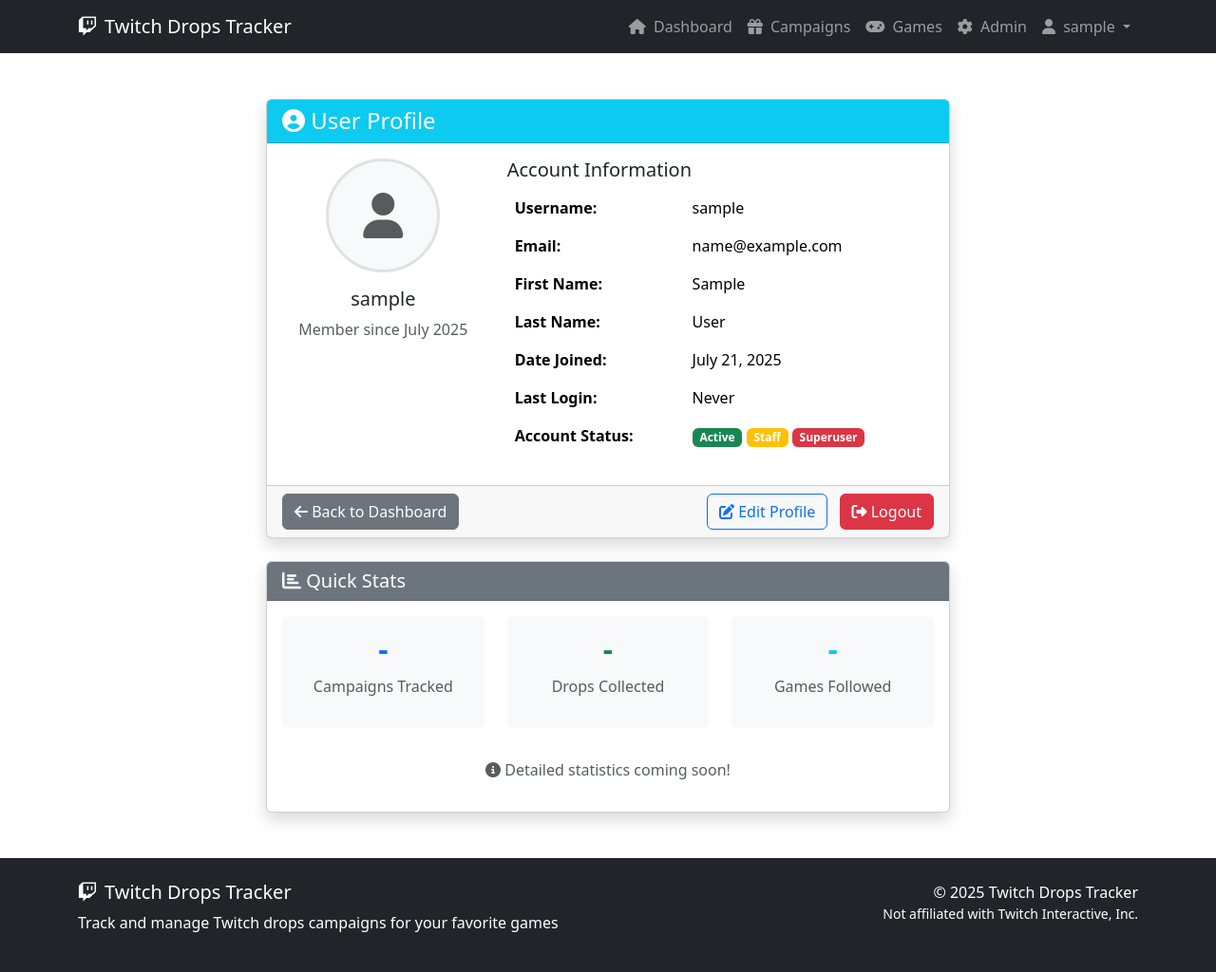
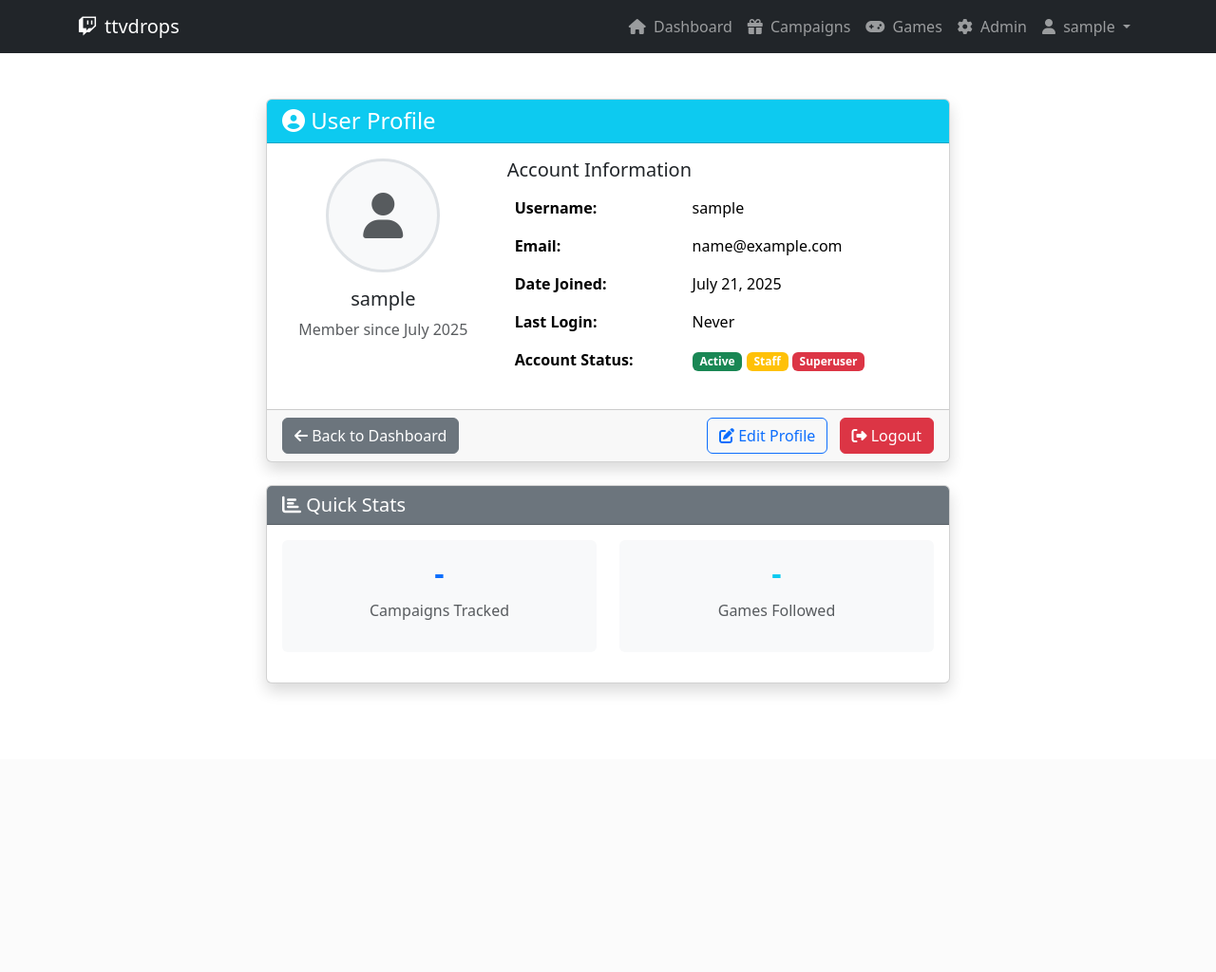
Before and after one commit to TheLovinator1/ttvdrops, a Django app: page /accounts/profile/ in a window 1280 px wide. Shown: the whole page at 95% size. After the commit the page ends 729 px from the top, so only its background shows below. Run offline with Django 5.2, Linux system fonts and the light colour scheme; the visitor is signed in with stand-in values (Sample User, id 1); parts of the project's set-up code (start-up, migrations or seed data) failed here and were passed over.

Commit message:
Refactor profile and base templates for improved clarity and consistency

```diff
--- a/templates/accounts/profile.html
+++ b/templates/accounts/profile.html
@@ -30,14 +30,6 @@
                                 <tr>
                                     <td><strong>Email:</strong></td>
                                     <td>{{ user.email|default:"Not provided" }}</td>
-                                </tr>
-                                <tr>
-                                    <td><strong>First Name:</strong></td>
-                                    <td>{{ user.first_name|default:"Not provided" }}</td>
-                                </tr>
-                                <tr>
-                                    <td><strong>Last Name:</strong></td>
-                                    <td>{{ user.last_name|default:"Not provided" }}</td>
                                 </tr>
                                 <tr>
                                     <td><strong>Date Joined:</strong></td>
@@ -92,28 +84,19 @@
                 </div>
                 <div class="card-body">
                     <div class="row text-center">
-                        <div class="col-md-4">
+                        <div class="col-md-6">
                             <div class="stat-card">
                                 <h3 class="text-primary">-</h3>
                                 <p class="text-muted">Campaigns Tracked</p>
                             </div>
                         </div>
-                        <div class="col-md-4">
-                            <div class="stat-card">
-                                <h3 class="text-success">-</h3>
-                                <p class="text-muted">Drops Collected</p>
-                            </div>
-                        </div>
-                        <div class="col-md-4">
+                        <div class="col-md-6">
                             <div class="stat-card">
                                 <h3 class="text-info">-</h3>
                                 <p class="text-muted">Games Followed</p>
                             </div>
                         </div>
                     </div>
-                    <p class="text-center text-muted mt-3">
-                        <i class="fas fa-info-circle"></i> Detailed statistics coming soon!
-                    </p>
                 </div>
             </div>
         </div>
--- a/templates/base.html
+++ b/templates/base.html
@@ -56,7 +56,7 @@
     <nav class="navbar navbar-expand-lg navbar-dark bg-dark mb-4">
         <div class="container">
             <a class="navbar-brand" href="{% url 'twitch:dashboard' %}">
-                <i class="fa-brands fa-twitch me-2"></i>Twitch Drops Tracker
+                <i class="fa-brands fa-twitch me-2"></i>ttvdrops
             </a>
             <button class="navbar-toggler" type="button" data-bs-toggle="collapse" data-bs-target="#navbarNav">
                 <span class="navbar-toggler-icon"></span>
@@ -127,21 +127,6 @@
         {% block content %}{% endblock %}
     </div>
 
-    <footer class="bg-dark text-white py-4 mt-auto">
-        <div class="container">
-            <div class="row">
-                <div class="col-md-6">
-                    <h5><i class="fa-brands fa-twitch me-2"></i>Twitch Drops Tracker</h5>
-                    <p>Track and manage Twitch drops campaigns for your favorite games</p>
-                </div>
-                <div class="col-md-6 text-md-end">
-                    <p class="mb-0">&copy; {% now "Y" %} Twitch Drops Tracker</p>
-                    <p class="mb-0 small">Not affiliated with Twitch Interactive, Inc.</p>
-                </div>
-            </div>
-        </div>
-    </footer>
-
     <!-- Bootstrap JS Bundle with Popper -->
     <script src="https://cdn.jsdelivr.net/npm/bootstrap@5.3.2/dist/js/bootstrap.bundle.min.js"></script>
     {% block extra_js %}{% endblock %}
```
